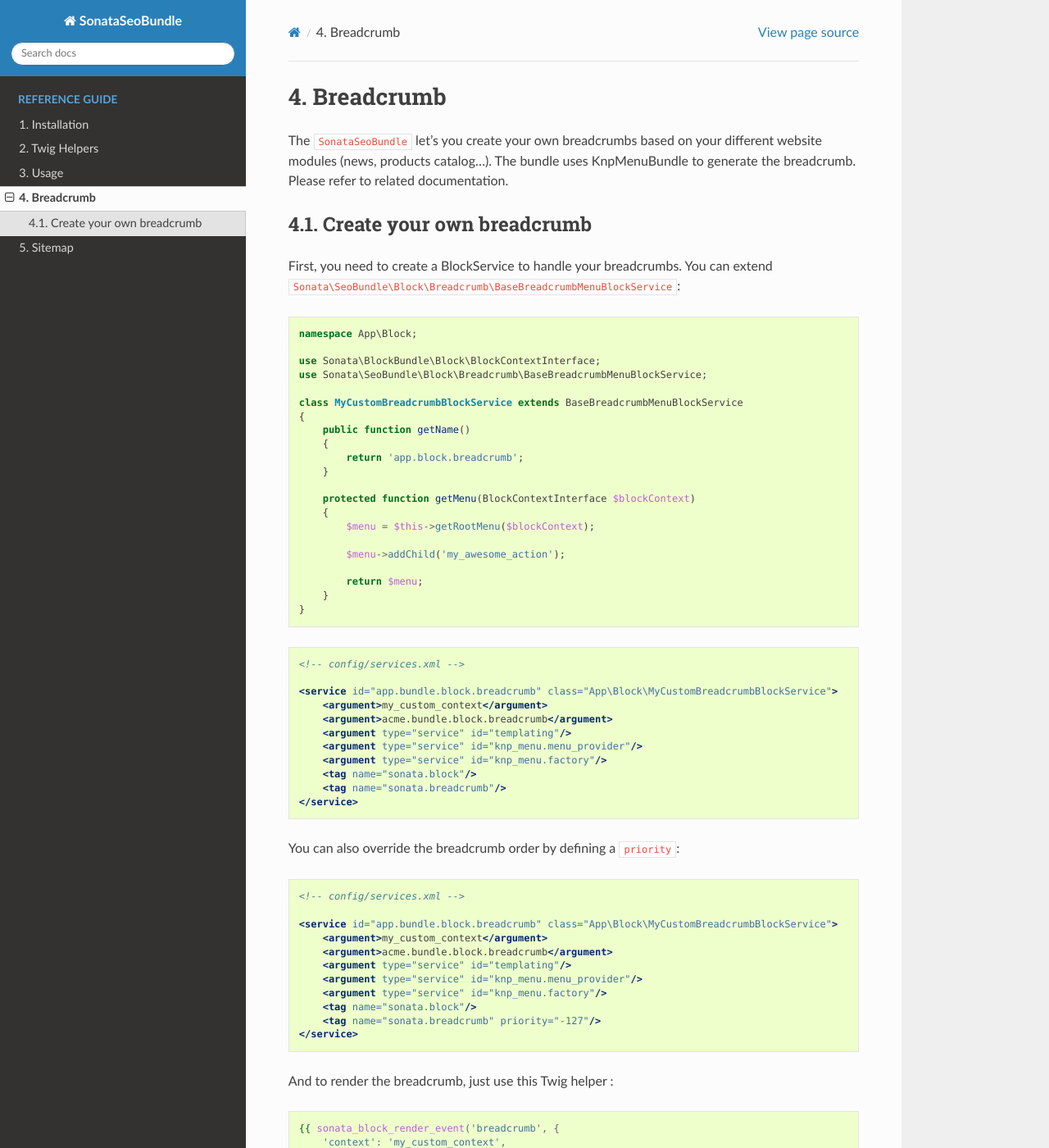
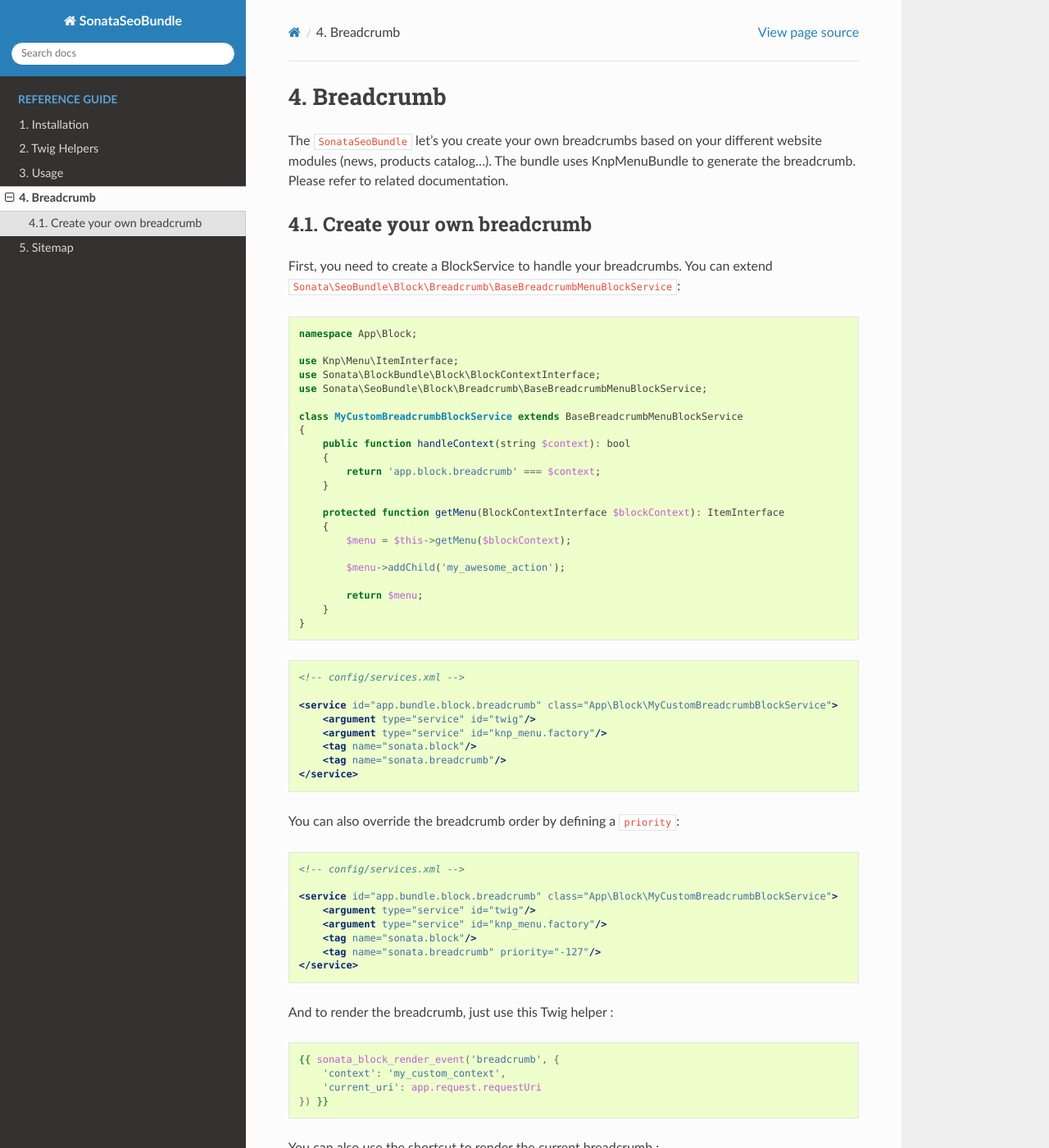
Before and after one commit to sonata-project/SonataSeoBundle, a Sphinx documentation site: the page built from docs/reference/breadcrumb.rst, in a window 1280 px wide and 1400 px high. Shown: the whole window at 82% size. Built offline with Sphinx 7.4.7 and the Read the Docs theme 2.0.0, drawn with Linux system fonts in a browser that asks for light colours.

Commit message:
Update docs

```diff
--- a/docs/reference/breadcrumb.rst
+++ b/docs/reference/breadcrumb.rst
@@ -11,19 +11,20 @@
 
     namespace App\Block;
 
+    use Knp\Menu\ItemInterface;
     use Sonata\BlockBundle\Block\BlockContextInterface;
     use Sonata\SeoBundle\Block\Breadcrumb\BaseBreadcrumbMenuBlockService;
 
     class MyCustomBreadcrumbBlockService extends BaseBreadcrumbMenuBlockService
     {
-        public function getName()
+        public function handleContext(string $context): bool
         {
-            return 'app.block.breadcrumb';
+            return 'app.block.breadcrumb' === $context;
         }
 
-        protected function getMenu(BlockContextInterface $blockContext)
+        protected function getMenu(BlockContextInterface $blockContext): ItemInterface
         {
-            $menu = $this->getRootMenu($blockContext);
+            $menu = $this->getMenu($blockContext);
 
             $menu->addChild('my_awesome_action');
 
@@ -36,10 +37,7 @@
     <!-- config/services.xml -->
 
     <service id="app.bundle.block.breadcrumb" class="App\Block\MyCustomBreadcrumbBlockService">
-        <argument>my_custom_context</argument>
-        <argument>acme.bundle.block.breadcrumb</argument>
-        <argument type="service" id="templating"/>
-        <argument type="service" id="knp_menu.menu_provider"/>
+        <argument type="service" id="twig"/>
         <argument type="service" id="knp_menu.factory"/>
         <tag name="sonata.block"/>
         <tag name="sonata.breadcrumb"/>
@@ -52,10 +50,7 @@
     <!-- config/services.xml -->
 
     <service id="app.bundle.block.breadcrumb" class="App\Block\MyCustomBreadcrumbBlockService">
-        <argument>my_custom_context</argument>
-        <argument>acme.bundle.block.breadcrumb</argument>
-        <argument type="service" id="templating"/>
-        <argument type="service" id="knp_menu.menu_provider"/>
+        <argument type="service" id="twig"/>
         <argument type="service" id="knp_menu.factory"/>
         <tag name="sonata.block"/>
         <tag name="sonata.breadcrumb" priority="-127"/>
```
